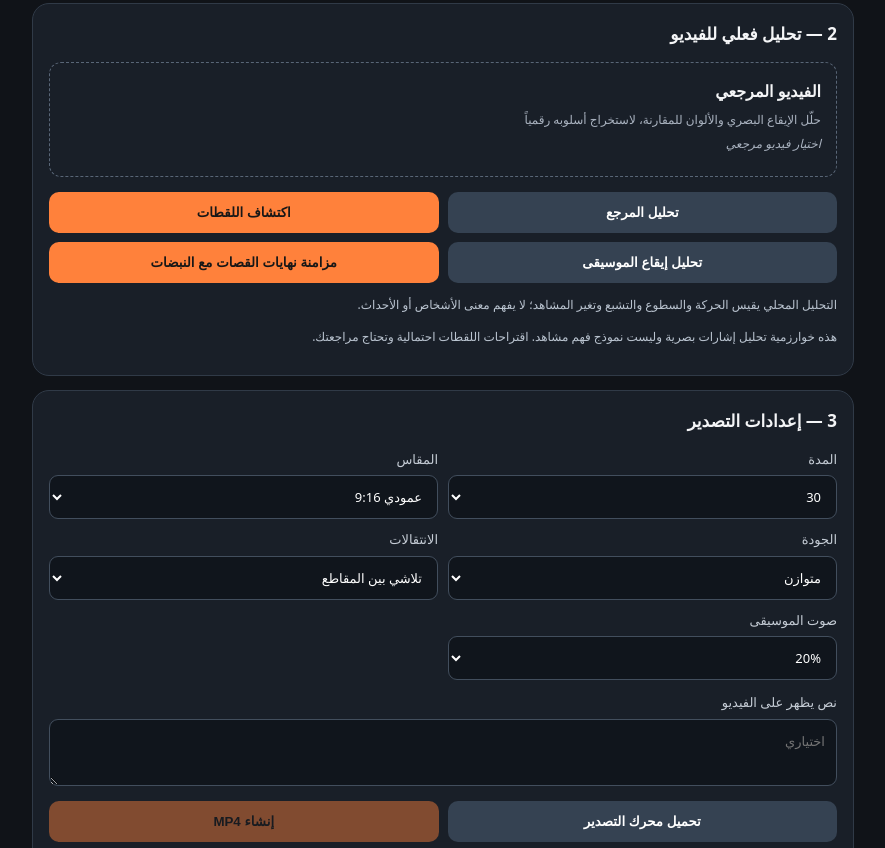
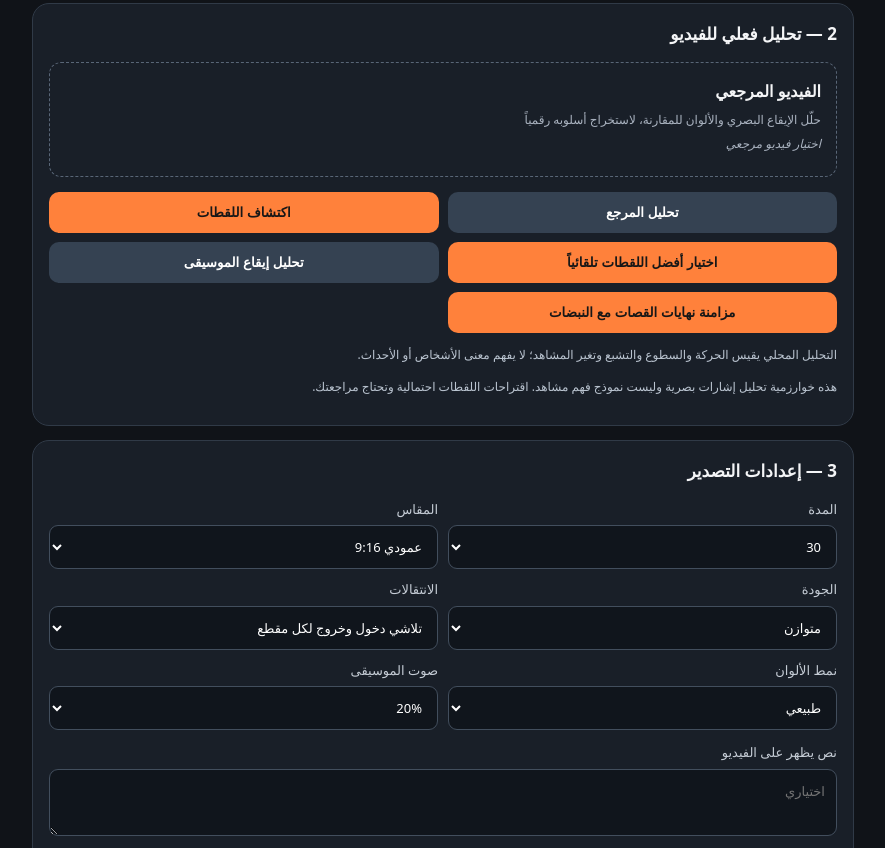
Before and after one commit to hicham07dzz-cyber/WARFOX, a website: page smartcut-android/www/index.html in a window 1280 px wide. Shown: the part 487-1335 px from the top of the page, without its empty margins (197-1082 px from the left). Drawn offline with Linux system fonts and the light colour scheme.

Commit message:
Expose automatic selection and color looks

```diff
--- a/smartcut-android/www/index.html
+++ b/smartcut-android/www/index.html
@@ -7,17 +7,17 @@
 <label class="upload"><b>موسيقى خلفية</b><small>اختياري</small><input id="music" type="file" accept="audio/*"><i id="musicLabel">اختيار ملف صوتي</i></label></div><div id="clipList"></div></section>
 <section class="panel"><h2>2 — تحليل فعلي للفيديو</h2>
 <label class="upload"><b>الفيديو المرجعي</b><small>حلّل الإيقاع البصري والألوان للمقارنة، لاستخراج أسلوبه رقمياً</small><input id="reference" type="file" accept="video/*"><i id="referenceLabel">اختيار فيديو مرجعي</i></label>
-<div class="actions"><button id="analyzeReference" class="secondary" type="button">تحليل المرجع</button><button id="analyzeClips" type="button">اكتشاف اللقطات</button><button id="analyzeBeats" class="secondary" type="button">تحليل إيقاع الموسيقى</button><button id="syncBeats" type="button">مزامنة نهايات القصات مع النبضات</button></div>
+<div class="actions"><button id="analyzeReference" class="secondary" type="button">تحليل المرجع</button><button id="analyzeClips" type="button">اكتشاف اللقطات</button><button id="autoSelect" type="button">اختيار أفضل اللقطات تلقائياً</button><button id="analyzeBeats" class="secondary" type="button">تحليل إيقاع الموسيقى</button><button id="syncBeats" type="button">مزامنة نهايات القصات مع النبضات</button></div>
 <div id="analysisStatus" class="analysisStatus">التحليل المحلي يقيس الحركة والسطوع والتشبع وتغير المشاهد؛ لا يفهم معنى الأشخاص أو الأحداث.</div><div id="analysisResults"></div>
 <p class="smallNote">هذه خوارزمية تحليل إشارات بصرية وليست نموذج فهم مشاهد. اقتراحات اللقطات احتمالية وتحتاج مراجعتك.</p></section>
 <section class="panel"><h2>3 — إعدادات التصدير</h2><div class="settings">
 <label>المدة<select id="target"><option>15</option><option selected>30</option><option>45</option><option>60</option></select></label>
 <label>المقاس<select id="ratio"><option value="9:16">عمودي 9:16</option><option value="16:9">أفقي 16:9</option><option value="1:1">مربع 1:1</option></select></label>
 <label>الجودة<select id="quality"><option value="fast">سريع</option><option value="balanced" selected>متوازن</option><option value="high">عالٍ</option></select></label>
-<label>الانتقالات<select id="transition"><option value="none">بدون</option><option value="fade" selected>تلاشي بين المقاطع</option></select></label>
+<label>الانتقالات<select id="transition"><option value="none">بدون</option><option value="fade" selected>تلاشي دخول وخروج لكل مقطع</option></select></label><label>نمط الألوان<select id="look"><option value="natural">طبيعي</option><option value="cinematic">سينمائي</option><option value="vivid">حيوي</option><option value="warm">دافئ</option><option value="clean">نظيف</option></select></label>
 <label>صوت الموسيقى<select id="volume"><option value=".1">10%</option><option value=".2" selected>20%</option><option value=".35">35%</option><option value=".5">50%</option></select></label></div>
 <label class="field">نص يظهر على الفيديو<textarea id="caption" rows="2" placeholder="اختياري"></textarea></label>
 <div class="actions"><button id="loadEngine" class="secondary">تحميل محرك التصدير</button><button id="export" disabled>إنشاء MP4</button></div><div id="status">اختر مقطعاً واحداً على الأقل.</div><div class="progress"><div id="progressBar"></div></div></section>
 <section class="panel"><h2>4 — المعاينة</h2><video id="preview" controls playsinline></video><a id="download" class="download hidden">تنزيل MP4</a></section>
-<section class="notice"><b>الميزات غير المفعّلة بعد</b><p>اكتشاف الترند يحتاج مصدراً حياً موثوقاً للترندات، وفهم المشاهد/تقليد المونتاج يحتاج نموذج رؤية، والترجمة تحتاج نموذج تعرف على الكلام مثل Whisper. لم أضع أزراراً وهمية لهذه الوظائف. التحليل أعلاه يعمل محلياً ولا يرفع الفيديو.</p></section>
+<section class="notice"><b>الميزات غير المفعّلة بعد</b><p>اكتشاف الترندات الحية وفهم محتوى المشاهد وتقليد أسلوب المرجع دلالياً والترجمة التلقائية للكلام ما زالت غير مفعّلة؛ تحتاج مصادر ترند موثوقة ونموذج رؤية ونموذج تعرف على الكلام. أنماط الألوان الحالية فلاتر يدوية وليست ذكاءً اصطناعياً. لم أضع أزراراً وهمية لهذه الوظائف. التحليل أعلاه يعمل محلياً ولا يرفع الفيديو.</p></section>
 </main><footer>SMARTCUT AI · Android Preview</footer><script type="module" src="app.js"></script></body></html>
```
